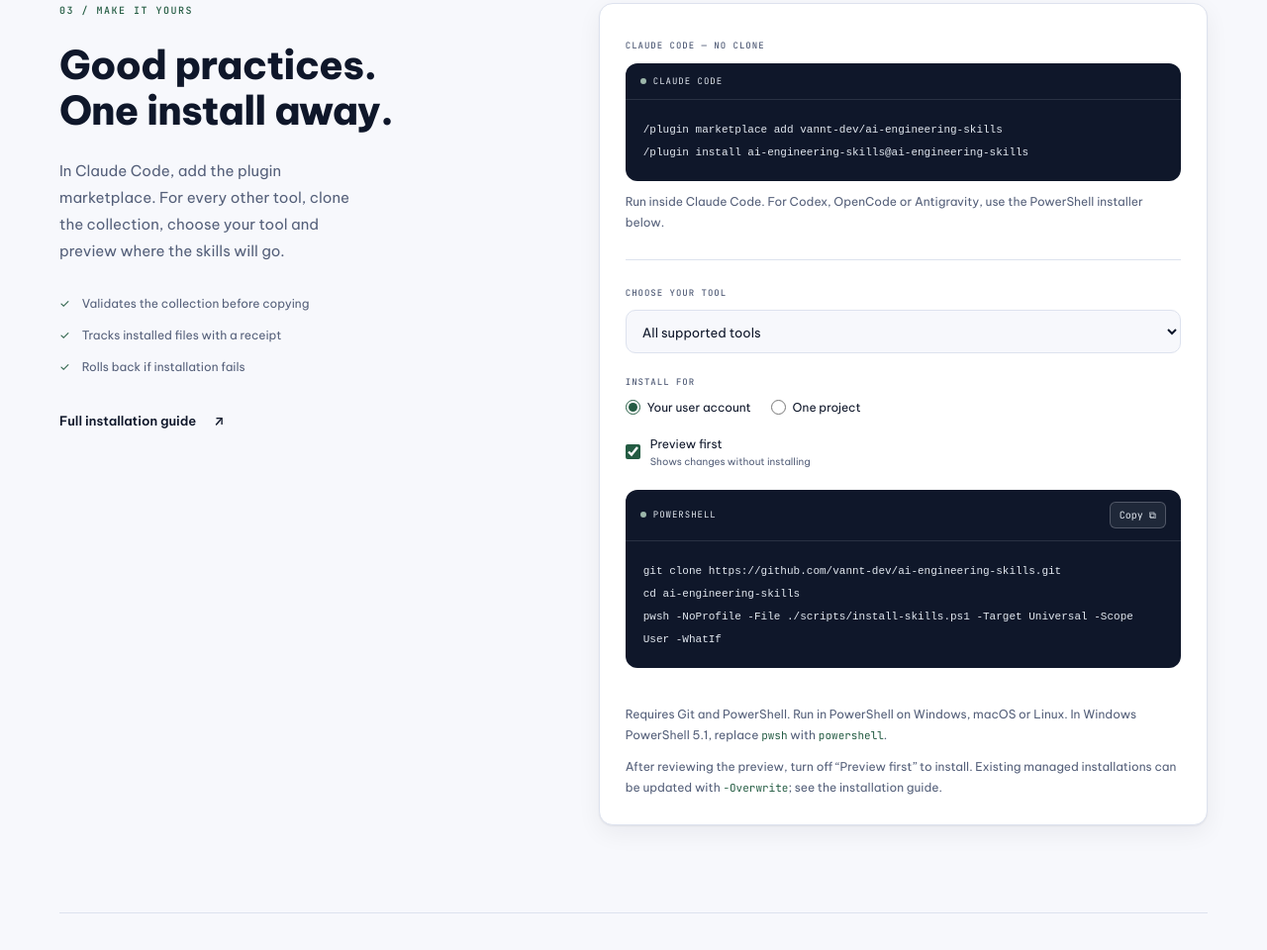
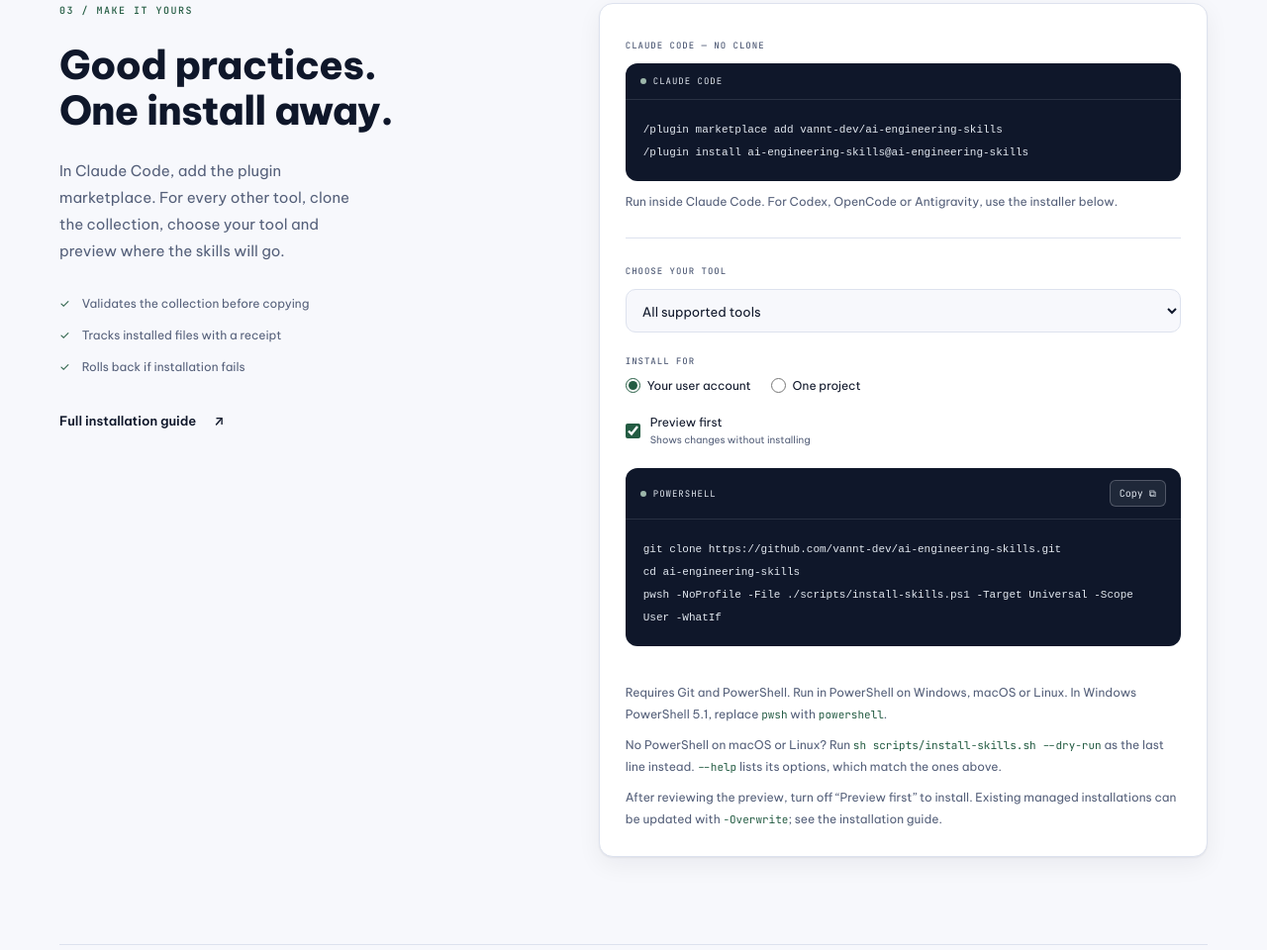
Before and after one commit to vannt-dev/ai-engineering-skills, a plain HTML site: page site/index.html in a window 1280 px wide. Shown: the part 3813-4773 px from the top of the page at 99% size. Drawn offline with Linux system fonts and the light colour scheme.

Commit message:
feat(install): add a POSIX shell installer and uninstaller (#46)
scripts/install-skills.sh and uninstall-skills.sh install the skills on macOS and Linux
without PowerShell: POSIX sh, the same targets, scopes and safeguards as the PowerShell
installer, and the same receipt, so either installer updates or removes the other's install.
Tested on Ubuntu and macOS in CI.

```diff
--- a/site/index.html
+++ b/site/index.html
@@ -113,7 +113,7 @@ Remain read-only unless the user explicitly asks to create or update a specifica
       <div class="install-copy"><p class="eyebrow">03 / MAKE IT YOURS</p><h2 id="install-title">Good practices.<br>One install away.</h2><p>In Claude Code, add the plugin marketplace. For every other tool, clone the collection, choose your tool and preview where the skills will go.</p><div class="install-benefit"><span aria-hidden="true">✓</span> Validates the collection before copying</div><div class="install-benefit"><span aria-hidden="true">✓</span> Tracks installed files with a receipt</div><div class="install-benefit"><span aria-hidden="true">✓</span> Rolls back if installation fails</div><a class="text-link" href="https://github.com/vannt-dev/ai-engineering-skills/blob/main/README.md#install">Full installation guide <span aria-hidden="true">↗</span></a></div>
       <div class="install-panel">
         <div class="plugin-install"><p class="field-label">CLAUDE CODE — NO CLONE</p><div class="terminal"><div class="terminal-bar"><span><span class="terminal-dot" aria-hidden="true"></span> CLAUDE CODE</span></div><pre tabindex="0" aria-label="Claude Code plugin commands"><code id="plugin-command">/plugin marketplace add vannt-dev/ai-engineering-skills
-/plugin install ai-engineering-skills@ai-engineering-skills</code></pre></div><p class="install-help">Run inside Claude Code. For Codex, OpenCode or Antigravity, use the PowerShell installer below.</p></div>
+/plugin install ai-engineering-skills@ai-engineering-skills</code></pre></div><p class="install-help">Run inside Claude Code. For Codex, OpenCode or Antigravity, use the installer below.</p></div>
         <div id="install-controls" hidden>
           <label class="field-label" for="install-target">CHOOSE YOUR TOOL</label>
           <select id="install-target"><option value="Universal">All supported tools</option><option value="Codex">Codex</option><option value="Claude">Claude Code</option><option value="OpenCode">OpenCode</option><option value="Antigravity">Antigravity</option></select>
@@ -126,6 +126,7 @@ cd ai-engineering-skills
 pwsh -NoProfile -File ./scripts/install-skills.ps1 -Target Universal -Scope User -WhatIf</code></pre></div>
         <p id="copy-status" class="copy-status" role="status"></p>
         <p class="install-help">Requires Git and PowerShell. Run in PowerShell on Windows, macOS or Linux. In Windows PowerShell 5.1, replace <code>pwsh</code> with <code>powershell</code>.</p>
+        <p class="install-help">No PowerShell on macOS or Linux? Run <code>sh scripts/install-skills.sh --dry-run</code> as the last line instead. <code>--help</code> lists its options, which match the ones above.</p>
         <p class="install-help">After reviewing the preview, turn off “Preview first” to install. Existing managed installations can be updated with <code>-Overwrite</code>; see the installation guide.</p>
         <noscript><p class="install-help">The commands above preview a user-level installation for all tools. Remove <code>-WhatIf</code> to install. See the full guide for other targets and project scope.</p></noscript>
       </div>
```
Also changed, not shown: 7 other files.
